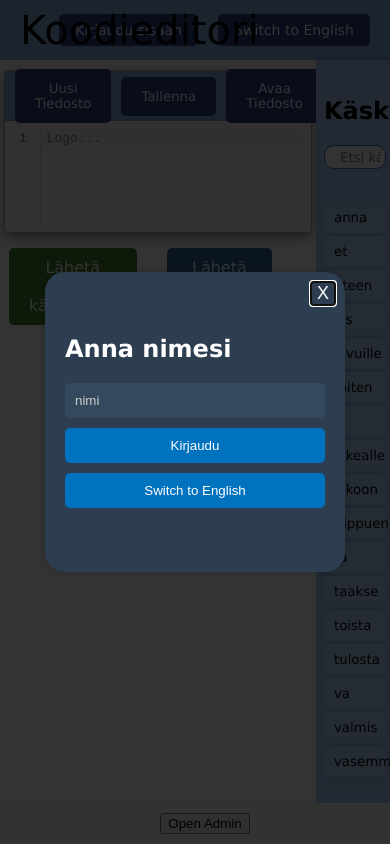
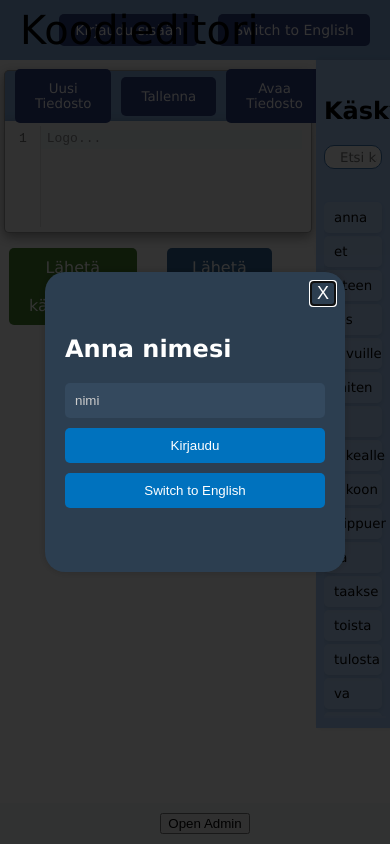
Before and after one commit to robottikoodieditori/ohtuprojekti-robottikoodieditori, a React (Create React App) app in the folder frontend/: page / in a window 390 px wide. Shown: the top 844 px of the page. Built offline with nearby package versions, Linux system fonts and the light colour scheme.

Commit message:
css changes and small fixes

```diff
--- a/frontend/src/App.js
+++ b/frontend/src/App.js
@@ -26,12 +26,8 @@ function App() {
                     </div>
                 ) : (
                     <div className="main-content">
-                        <div>
-                            <EditorView />
-                        </div>
-                        <div className="sidebar">
-                            <Sidebar/>
-                        </div>
+                        <EditorView />
+                        <Sidebar/>
                     </div>
                 )}
                 {/* Footer */}
--- a/frontend/src/css/button.css
+++ b/frontend/src/css/button.css
@@ -22,7 +22,7 @@
   }
 
   .command-button:hover {
-    background-color: rgba(255, 255, 255, 0.3);
+    background-color: rgba(140, 175, 221, 0.3);
     box-shadow: 0px 4px 7px rgba(0, 0, 0, 0.15);
   }
 
--- a/frontend/src/css/editornavbar.css
+++ b/frontend/src/css/editornavbar.css
@@ -31,6 +31,12 @@
 .editornavbar-button:hover {
     background-color: rgb(65, 81, 172);
 }
+
+.editornavbar-button:focus-visible {
+    background-color: rgb(65, 81, 172);
+    border-style: solid;
+    border-color: black;
+  }
 
 .editornavbar p {
     margin-left: auto;
--- a/frontend/src/css/index.css
+++ b/frontend/src/css/index.css
@@ -16,6 +16,11 @@ h1 {
   height: 100vh;
 }
 
+@media (max-width: 768px) {
+  .app {
+    height: auto;
+  }}
+
 .main-content {
   flex: 1;
   display: flex;
--- a/frontend/src/css/navbar.css
+++ b/frontend/src/css/navbar.css
@@ -47,7 +47,7 @@
   background-color: rgb(65, 81, 172);
 }
 
-.lang-toggle-button:focus {
+.lang-toggle-button:focus-visible {
   background-color: rgb(65, 81, 172);
   border-style: solid;
   border-color: black;
@@ -80,7 +80,7 @@
   background-color: rgb(65, 81, 172);
 }
 
-.logout-button:focus {
+.logout-button:focus-visible {
   background-color: rgb(65, 81, 172);
   border-style: solid;
   border-color: black;
--- a/frontend/src/css/sidebar.css
+++ b/frontend/src/css/sidebar.css
@@ -1,9 +1,11 @@
 .sidebar {
-    width: 20vw;
+    width: 100%;
     height: 100%;
+    max-height: 100%;
     background-color:rgb(170, 206, 253);
     box-shadow: 2px 0px 5px rgba(0, 0, 0, 0.1);
     margin-left: auto;
+    overflow-y: auto;
   }
 
   .content {
@@ -63,6 +65,8 @@
     border-bottom: 2px solid rgba(255, 255, 255, 0.1);
     margin-bottom: 10px;
     padding-right: 1vw;
+    overflow-y: auto;
+    height: 60vh;
   }
 
   .command-list {
@@ -74,3 +78,15 @@
   .command-button {
     z-index: 10;
   }
+
+  .command-button:focus-visible {
+    background-color: rgb(140, 175, 221);
+    border-style: solid;
+    border-color: black;
+  }
+
+  @media (max-width: 768px) {
+    .sidebar {
+        overflow-y: auto;
+    }
+}
```
